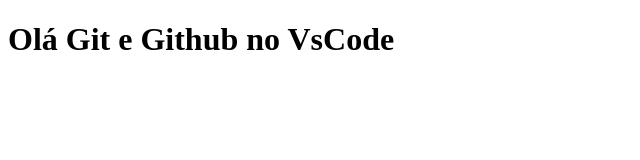
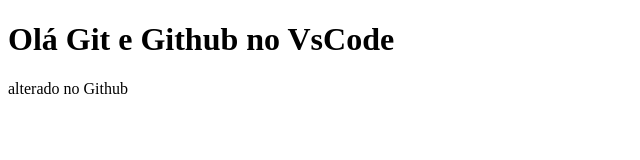
Before and after one commit to raisafsilveira/teste-github-vscode, a plain HTML site: page index.html in a window 1280 px wide. Shown: the whole page, without its empty margins (0-640 px from the left). Drawn offline with Linux system fonts and the light colour scheme.

Commit message:
Update index.html

```diff
--- a/index.html
+++ b/index.html
@@ -7,5 +7,6 @@
 </head>
 <body>
     <h1>Olá Git e Github no VsCode</h1>
+    <p>alterado no Github</p>
 </body>
 </html>
```
